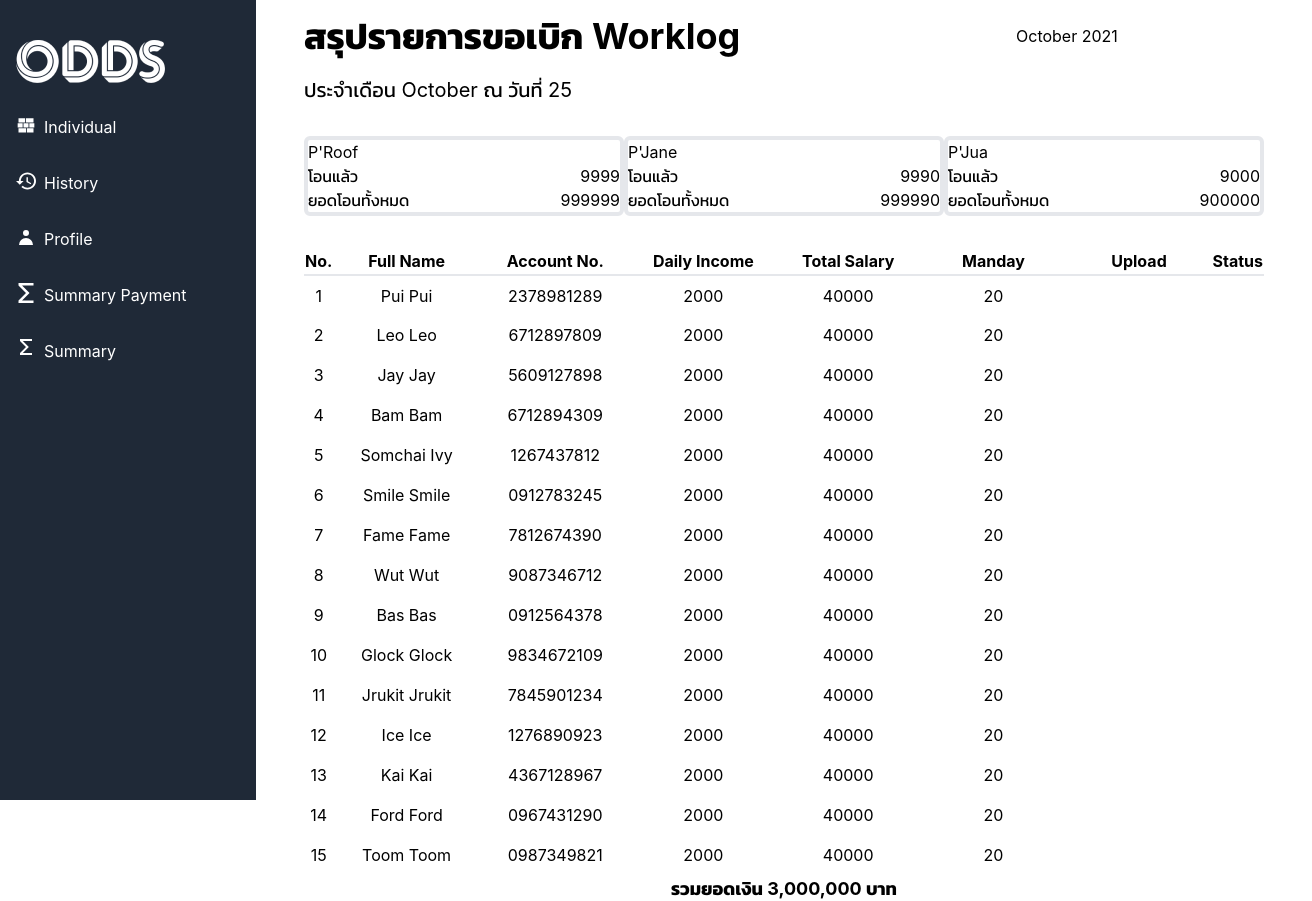
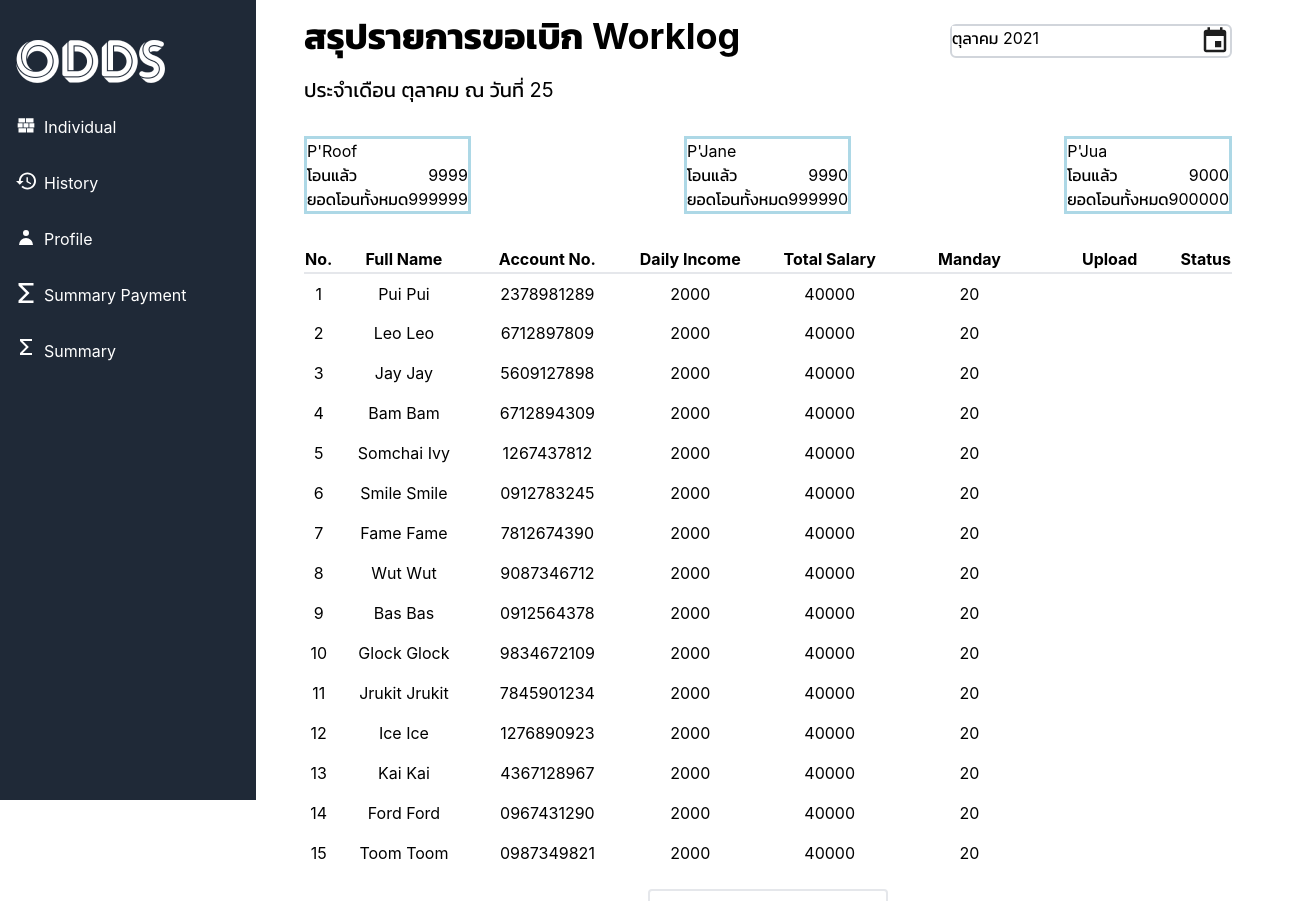
Before and after one commit to Fahlalla/workingrecord-fe, a React (Create React App) app: page /summary-payment in a window 1280 px wide. Shown: the top 901 px of the page, 1312 px wide, since content can reach past the window. Built offline with nearby package versions, Linux system fonts and the light colour scheme.

Commit message:
Yaki modified style this web last night

```diff
--- a/src/Component/Card.js
+++ b/src/Component/Card.js
@@ -1,18 +1,26 @@
-const Card = ( props ) => {
+const cardStyle = {
+  flex: "",
+  border:"solid",
+  color:"lightblue",
+
+
+};
+
+const Card = (props) => {
   return (
-    <button onClick = { () => props.select(props.data.name)} >
-    <div className="flex flex-col leading-6 border-4 rounded-md h-30 w-80 ">
-      <div className="flex">{props.data.name}</div>
-      <div className="flex justify-between">
+    <div style={cardStyle}>
+      <button onClick={() => props.select(props.data.name)}>
+        <div className="flex text-black">{props.data.name}</div>
+        <div className="flex justify-between text-black">
           <p>โอนแล้ว</p>
           <p>{props.data.transferedAmount}</p>
         </div>
-      <div className="flex justify-between">
+        <div className="flex justify-between text-black">
           <p>ยอดโอนทั้งหมด</p>
           <p>{props.data.total}</p>
         </div>
+      </button>
     </div>
-    </button>
   );
 };
 export default Card;
--- a/src/Component/MonthPicker.js
+++ b/src/Component/MonthPicker.js
@@ -1,18 +1,35 @@
 import DatePicker from "react-datepicker";
 import "react-datepicker/dist/react-datepicker.css";
+import DatePickerIcon from "../Asset/DatePicker.svg";
+import th from "date-fns/locale/th";
+
+const iconCalendarStyle = {
+  position: "absolute",
+  padding: "1rem 0 0 10rem",
+  display: "flex"
+};
 
 const MonthPicker = (props) => {
   return (
-    <div>
+    <label className="flex rounded-md border-2 border-gray-300">
       <DatePicker
         selected={props.month}
+        locale={th}
         dateFormat="MMMM yyyy"
         showMonthYearPicker
         onChange={(month) => {
           props.setSelectMonth(month);
         }}
       />
-    </div>
+      <img
+          src={DatePickerIcon}
+          alt="Datepicker Icon"
+          className="cursor-pointer"
+        />
+      <span className="icon-calendar" style={iconCalendarStyle}>
+
+      </span>
+    </label>
   );
 };
 export default MonthPicker;
--- a/src/Component/WorklogSum.js
+++ b/src/Component/WorklogSum.js
@@ -1,9 +1,11 @@
+
+
 const WorklogSum = (props) => {
   return (
     <div className="flex flex-col space-y-5 ">
       <div className="font-bold text-4xl">สรุปรายการขอเบิก Worklog</div>
       <div className="text-xl">
-        ประจำเดือน {props.month.toLocaleString("default", { month: "long" })} ณ
+        ประจำเดือน {props.month.toLocaleString("th", { month: "long" })} ณ
         วันที่ 25
       </div>
     </div>
--- a/src/page/SummaryPayment.js
+++ b/src/page/SummaryPayment.js
@@ -19,15 +19,19 @@ const SummaryPayment = () => {
           <MonthPicker month={selectMonth} setSelectMonth={setSelectMonth} />
         </div>
       </div>
-      <div className="flex justify-between mt-8">
+      <div className="flex justify-between mt-8 ">
         {AdminProfiles.map((adminProfile) => {
-          return <Card data={adminProfile} key={adminProfile.id} select={setSelectadminProfile} />;
+          return <Card data={adminProfile} key={adminProfile.id} select={setSelectadminProfile}
+          onClick ={() =>selectadminProfile} />;
         })}
       </div>
       <div className="mt-8">
         <SummaryPaymentTable data={IndividualInformations}/>
-        <div className="flex justify-center text-lg font-bold">
-          รวมยอดเงิน 3,000,000 บาท{" "}
+        <div className="flex content-center justify-center">
+          <div className="flex  justify-center rounded border-2 w-60 h-12 font-bold my-4 py-2">
+          <div>รวมยอดเงิน </div>
+          <div>3,000,000 บาท{" "}</div>
+          </div>
         </div>
         <div></div>
         <div>
```
Lines whose indentation alone changed are shown as unchanged.
